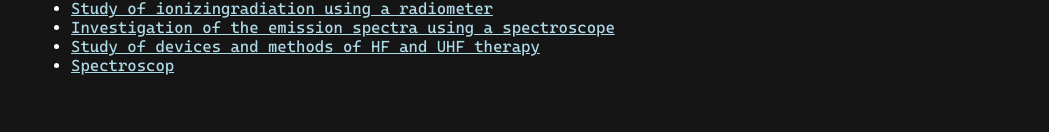
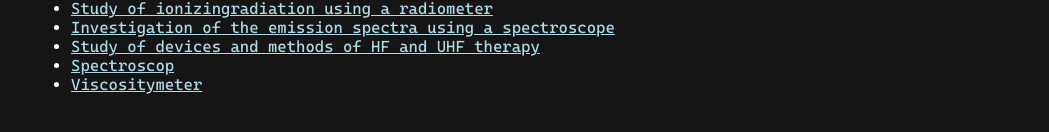
Before and after one commit to VNMU-BPIME/VNMU-BPIME, a plain HTML site: page docs/index.html in a window 1280 px wide. Shown: the part 266-398 px from the top of the page, without its empty margins (109-1158 px from the left). Drawn offline with Linux system fonts and the light colour scheme.

Commit message:
Add a "Viscosity" lab-work

```diff
--- a/docs/index.html
+++ b/docs/index.html
@@ -32,6 +32,9 @@
 						<li>
 							<a href="https://viktorrevenok.github.io/spectr/" target="_blank">Spectroscop</a>
 						</li>
+						<li>
+							<a href="https://viscositymeter.github.io/" target="_blank">Viscositymeter</a>
+						</li>
 						</ul>
 				</main>
 			</div>
```
